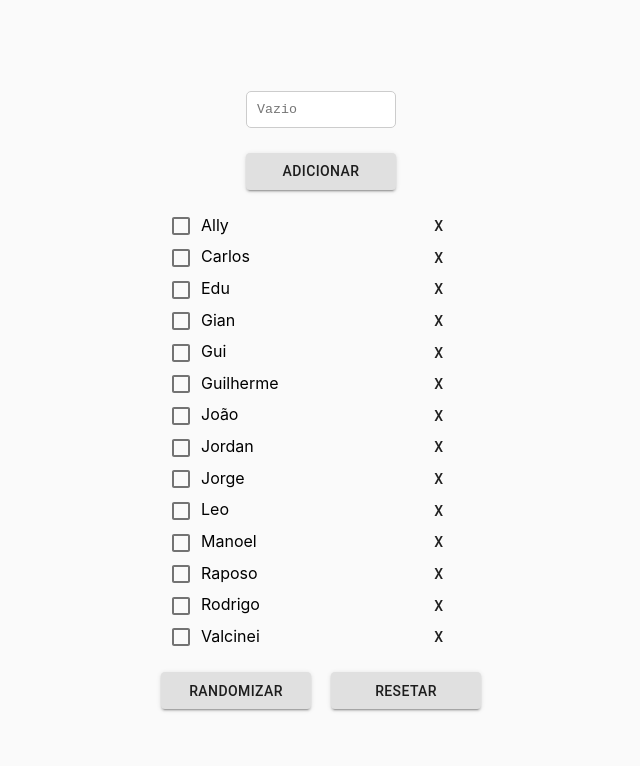
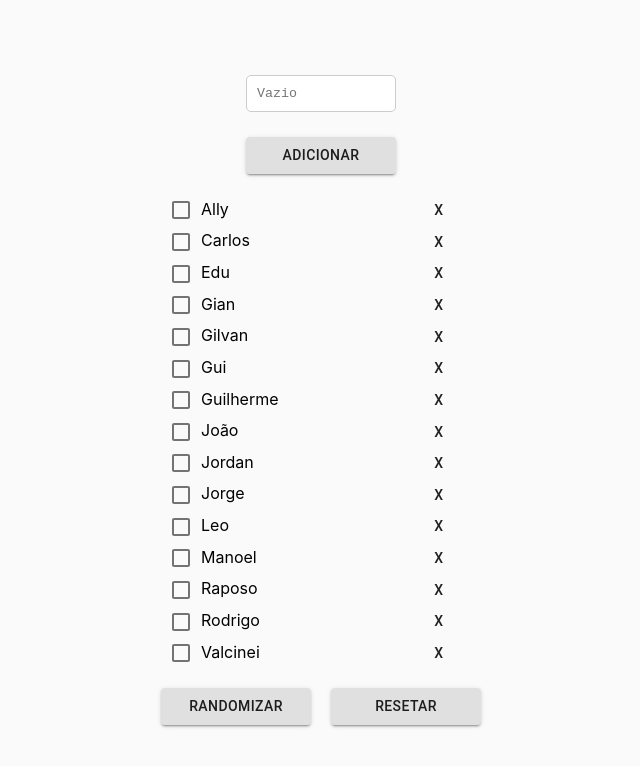
Before and after one commit to Gilvan-Araujo/ScrumRandomizer, a Next.js app: page / in a window 1280 px wide. Shown: the top 766 px of the page, without its empty margins (319-959 px from the left). Built offline with nearby package versions, Linux system fonts and the light colour scheme.

Commit message:
refactor: add another participant

```diff
--- a/pages/index.tsx
+++ b/pages/index.tsx
@@ -16,6 +16,7 @@ const Home: NextPage = () => {
     { name: "Carlos", checked: false },
     { name: "Edu", checked: false },
     { name: "Gian", checked: false },
+    { name: "Gilvan", checked: false },
     { name: "Gui", checked: false },
     { name: "Guilherme", checked: false },
     { name: "João", checked: false },
```
